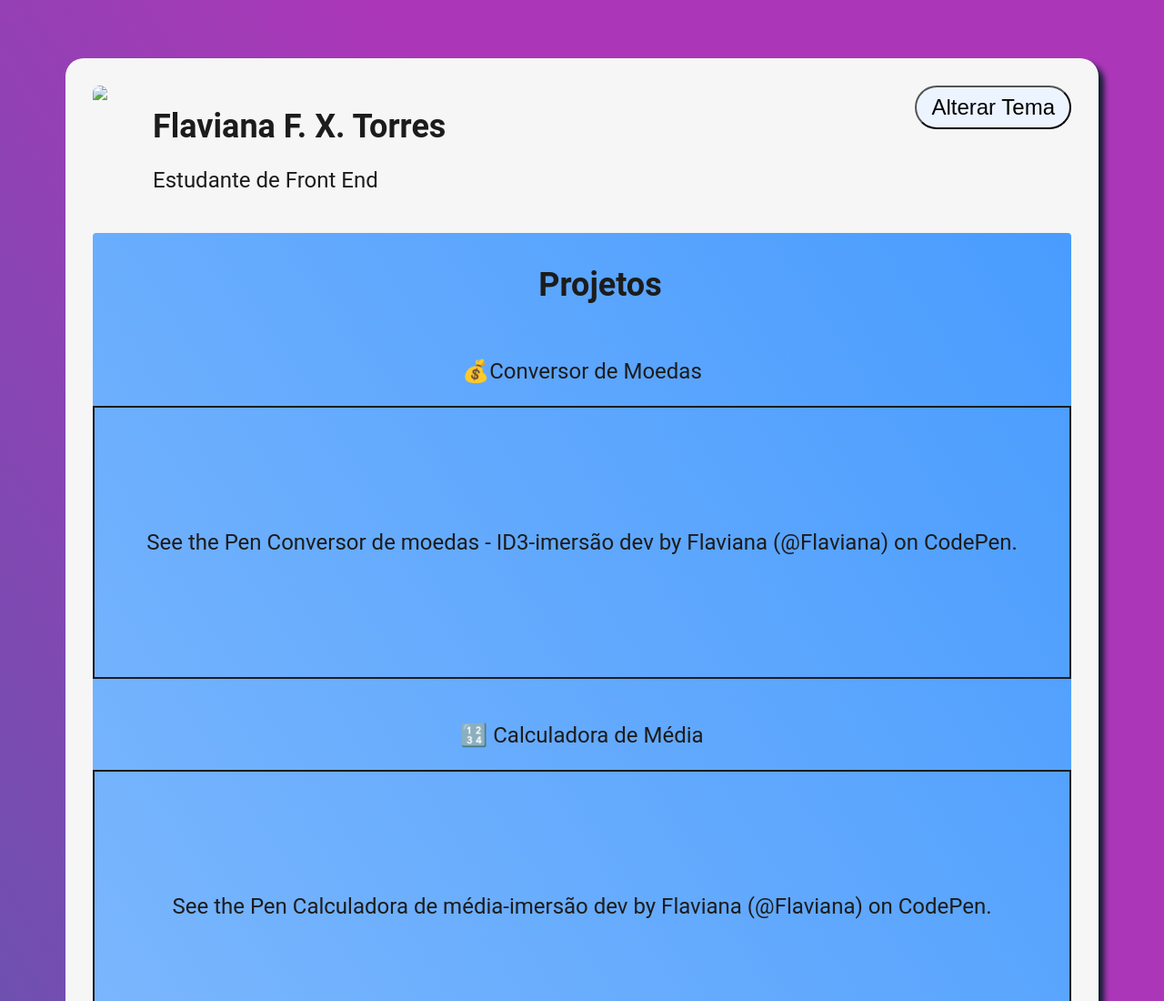
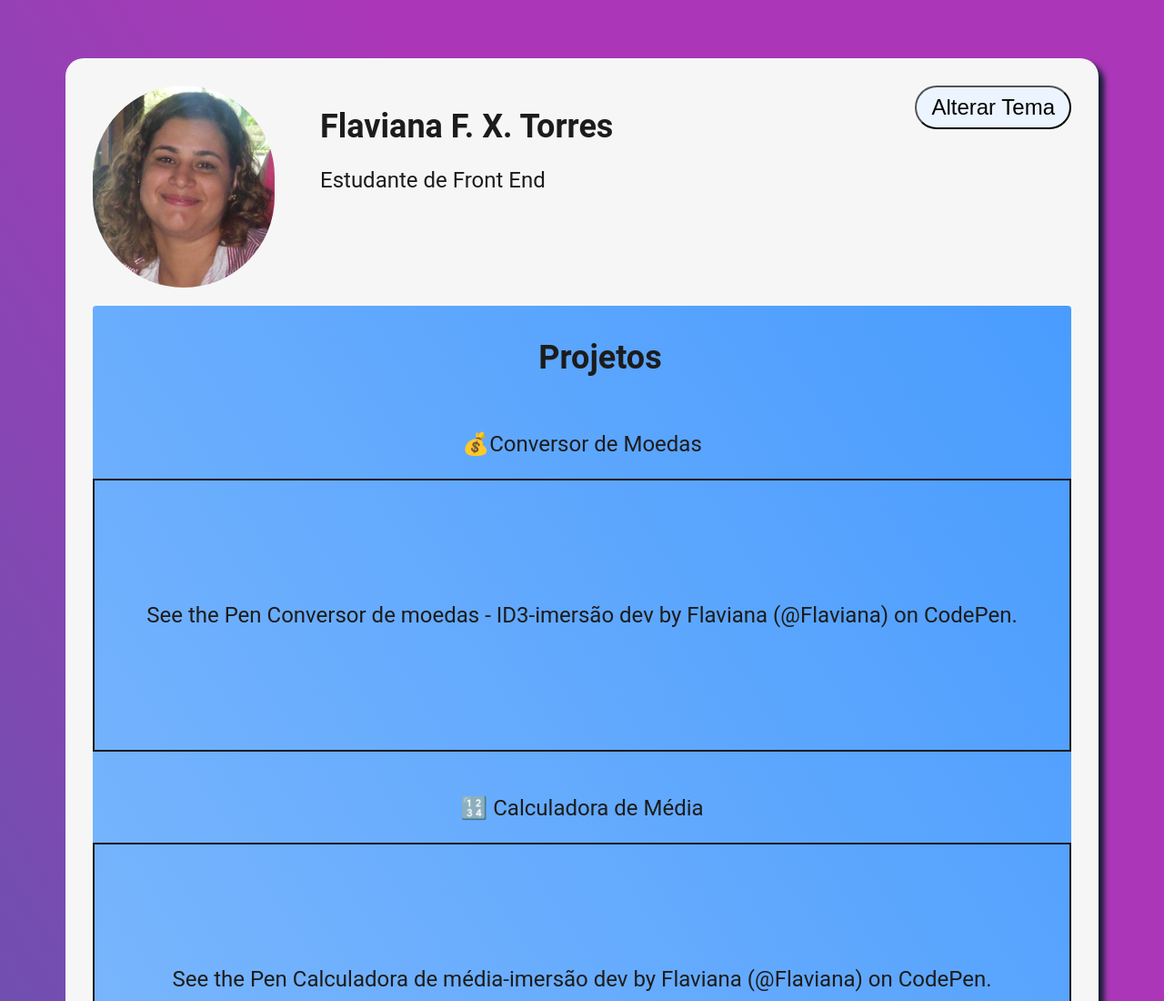
Before and after one commit to FlavianaFXT/Certificard, a plain HTML site: page index.html in a window 1280 px wide. Shown: the top 1100 px of the page at 91% size. Drawn offline with Linux system fonts and the light colour scheme; a script that the page names is missing.

Commit message:
projeto inicial

```diff
--- a/index.html
+++ b/index.html
@@ -8,7 +8,7 @@
     <div class="container">
       <header class="cabeçalho">
         <div class="perfil">
-          <img src="foto 3x4.jpg" class="perfil_foto">
+          <img src="foto-3x4.jpg" class="perfil_foto">
           <div class="titulo">
             <h1>Flaviana F. X. Torres</h1>
             <h3> Estudante de Front End </h3>
```
Also changed, not shown: foto-3x4.jpg (added).
